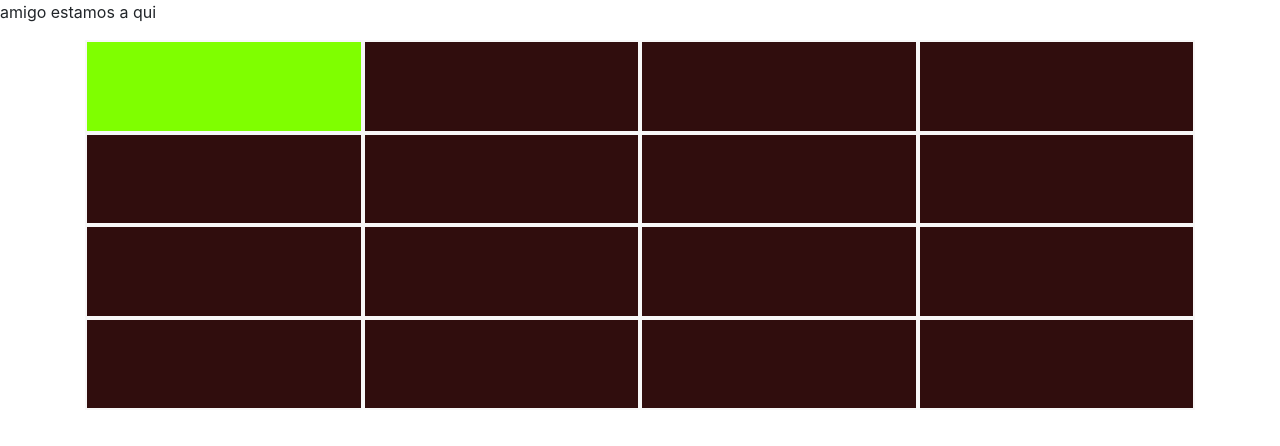
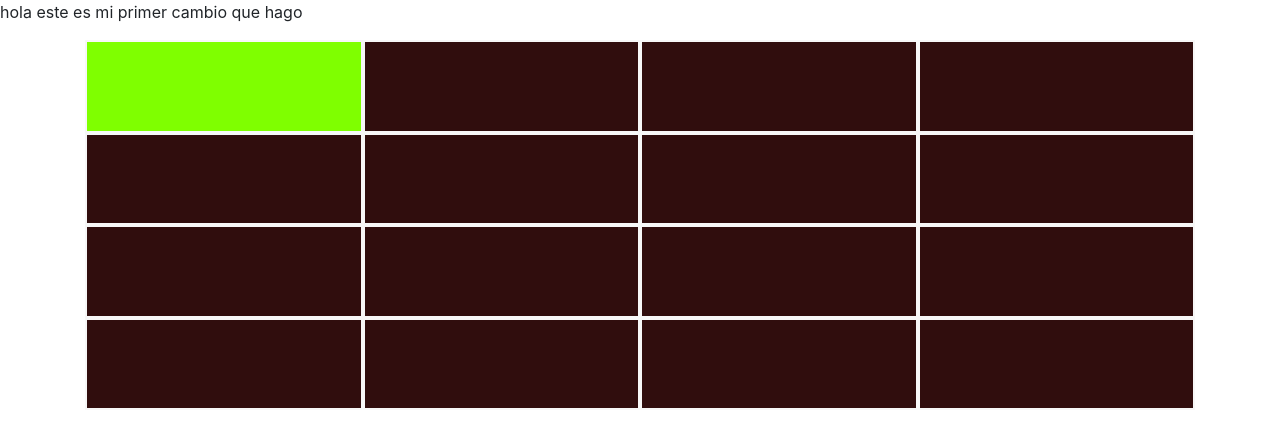
Before and after one commit to EquipoHTML/MakeWeb-2, a plain HTML site: page index.html in a window 1280 px wide. Drawn offline with nearby package versions, Linux system fonts and the light colour scheme.

Commit message:
mi primer commit

```diff
--- a/index.html
+++ b/index.html
@@ -11,7 +11,7 @@
     <link rel="stylesheet" href="css/style.css">
 
     <title>Juego!</title>
-    <p> amigo estamos a qui </p>
+    <p>hola este es mi primer cambio que hago </p>
   </head>
   <body>
     <div class="container">
```
